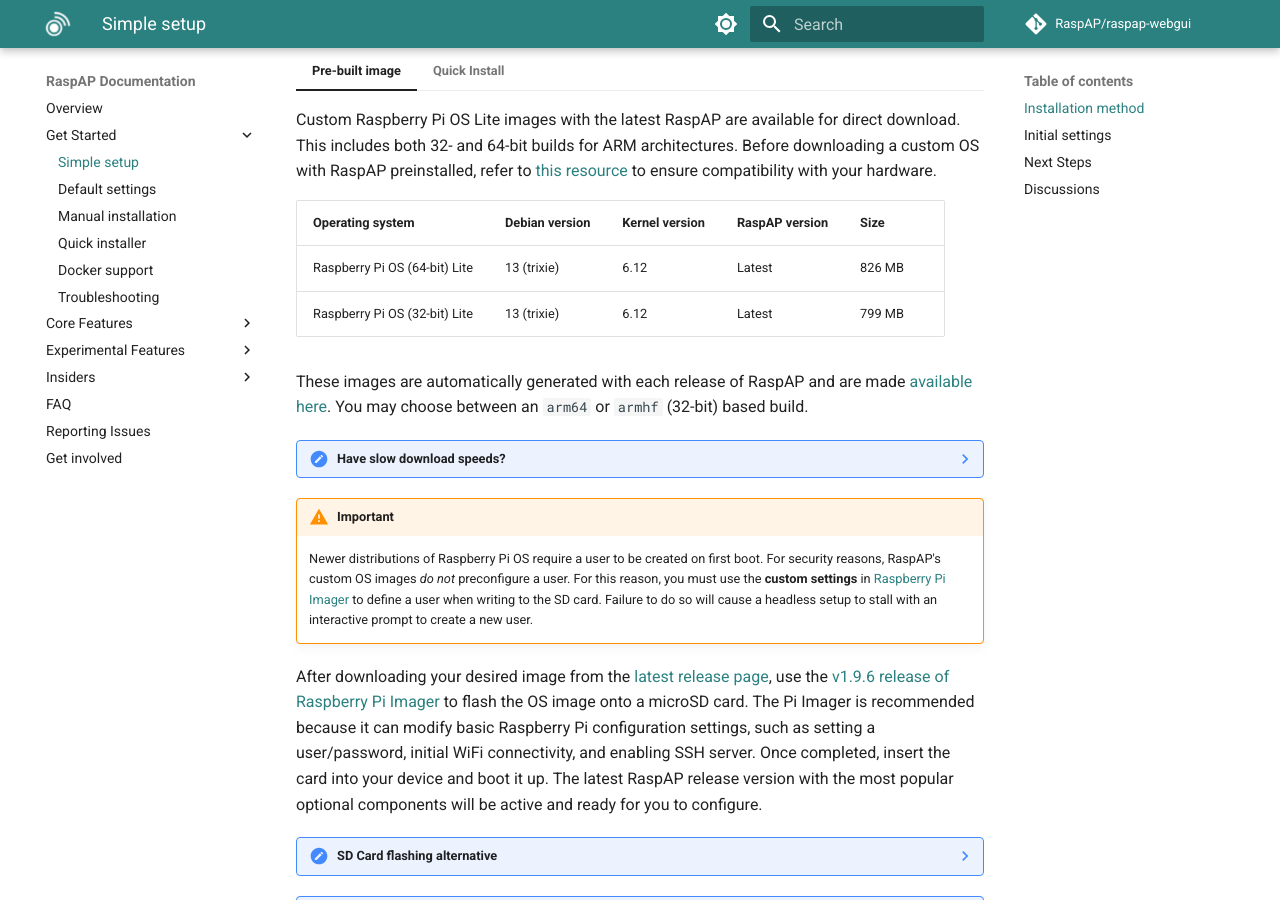
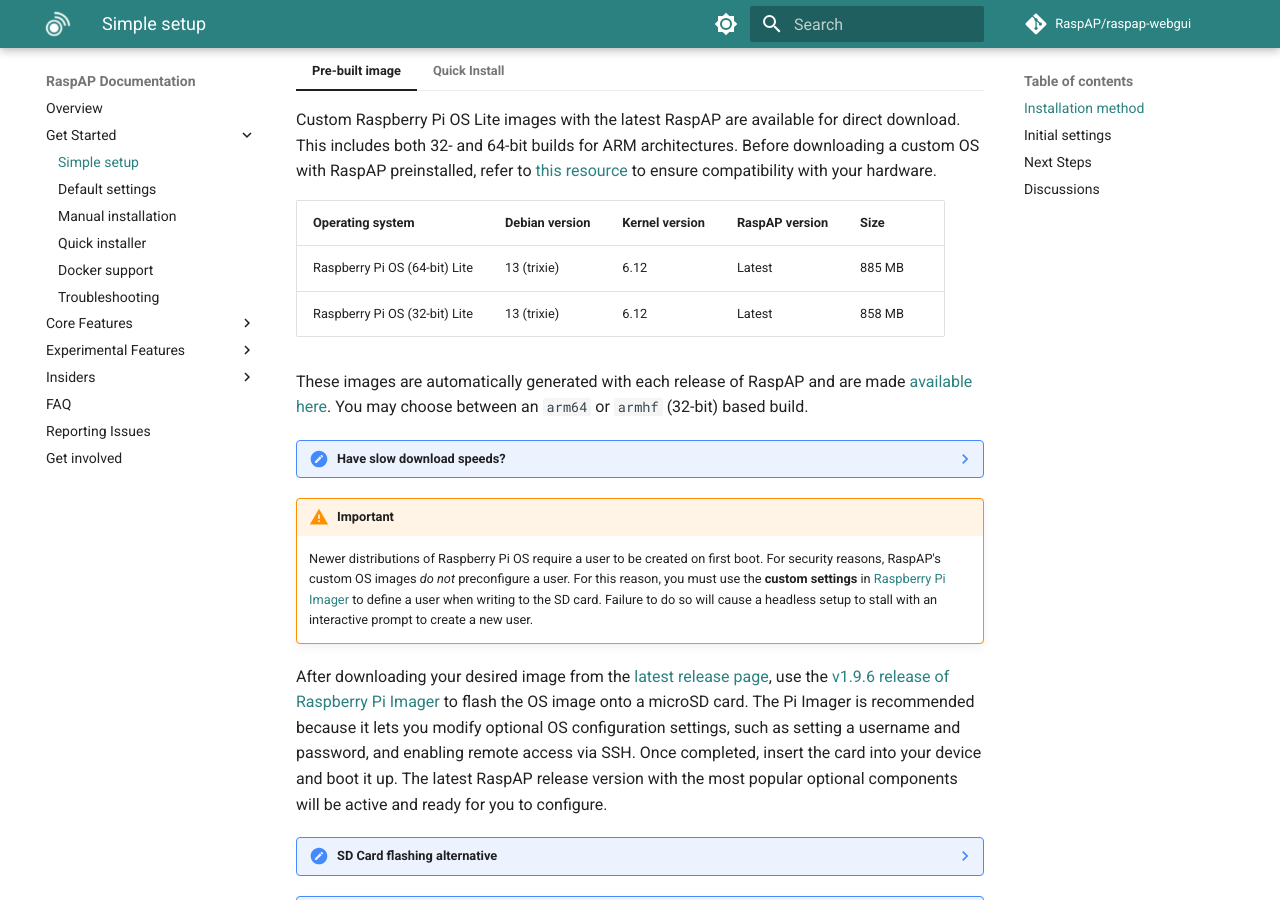
Before and after one commit to RaspAP/raspap-docs, an MkDocs documentation site: the page built from docs/get-started/simple-setup.md, in a window 1280 px wide and 900 px high, scrolled down 348 px. Built offline with MkDocs 1.6.1 and Material for MkDocs 9.7.7, drawn with Linux system fonts in a browser that asks for light colours; comment, search, counter and statistics services are not loaded.

Commit message:
Update OS image sizes, minor edits

````diff
--- a/docs/get-started/simple-setup.md
+++ b/docs/get-started/simple-setup.md
@@ -10,8 +10,8 @@
 
     | Operating system     | Debian version | Kernel version  | RaspAP version | Size  |
     | ---------------------| ---------------|-----------------|----------------|-------|
-    | Raspberry Pi OS (64-bit) Lite | 13 (trixie)  | 6.12     | Latest         | 826 MB|
-    | Raspberry Pi OS (32-bit) Lite | 13 (trixie)  | 6.12     | Latest         | 799 MB|
+    | Raspberry Pi OS (64-bit) Lite | 13 (trixie)  | 6.12     | Latest         | 885 MB|
+    | Raspberry Pi OS (32-bit) Lite | 13 (trixie)  | 6.12     | Latest         | 858 MB|
 
     These images are automatically generated with each release of RaspAP and are made [available here](https://github.com/RaspAP/raspap-webgui/releases/latest). You may choose between an `arm64` or `armhf` (32-bit) based build.
 
@@ -21,7 +21,7 @@
     !!! warning "Important"
         Newer distributions of Raspberry Pi OS require a user to be created on first boot. For security reasons, RaspAP's custom OS images _do not_ preconfigure a user. For this reason, you must use the **custom settings** in [Raspberry Pi Imager](https://github.com/raspberrypi/rpi-imager/releases/tag/v1.9.6) to define a user when writing to the SD card. Failure to do so will cause a headless setup to stall with an interactive prompt to create a new user.
 
-    After downloading your desired image from the [latest release page](https://github.com/RaspAP/raspap-webgui/releases/latest), use the [v1.9.6 release of Raspberry Pi Imager](https://github.com/raspberrypi/rpi-imager/releases/tag/v1.9.6) to flash the OS image onto a microSD card. The Pi Imager is recommended because it can modify basic Raspberry Pi configuration settings, such as setting a user/password, initial WiFi connectivity, and enabling SSH server. Once completed, insert the card into your device and boot it up. The latest RaspAP release version with the most popular optional components will be active and ready for you to configure.
+    After downloading your desired image from the [latest release page](https://github.com/RaspAP/raspap-webgui/releases/latest), use the [v1.9.6 release of Raspberry Pi Imager](https://github.com/raspberrypi/rpi-imager/releases/tag/v1.9.6) to flash the OS image onto a microSD card. The Pi Imager is recommended because it lets you modify optional OS configuration settings, such as setting a username and password, and enabling remote access via SSH. Once completed, insert the card into your device and boot it up. The latest RaspAP release version with the most popular optional components will be active and ready for you to configure.
 
     ??? note "SD Card flashing alternative"
         [balenaEtcher](https://etcher.balena.io/) is an alternative to [Raspberry Pi Imager](https://www.raspberrypi.com/software/), but it does not offer the ability to modify the basic Raspberry Pi configuration settings mentioned above. In this event, you can enable remote access and [configure a user manually](https://www.raspberrypi.com/documentation/computers/configuration.html#remote-access).
@@ -53,8 +53,6 @@
     ```
     The [Quick installer](quick-installer.md) will complete the steps in the [manual installation](manual.md) for you. At the end of the install process, accept the prompt to reboot your system.
 
----
-
 ## Initial settings
 After completing either of these setup options, the wireless AP network will be configured as follows:
 
````
